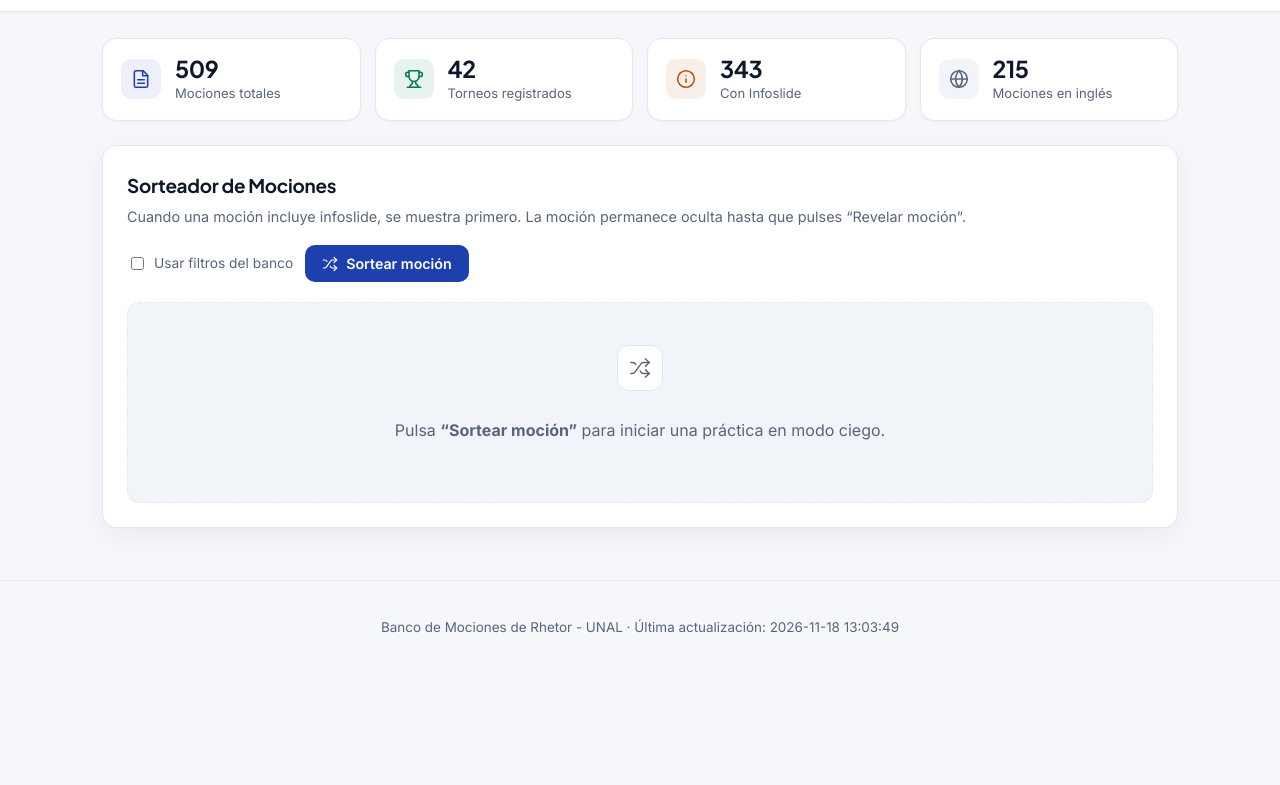
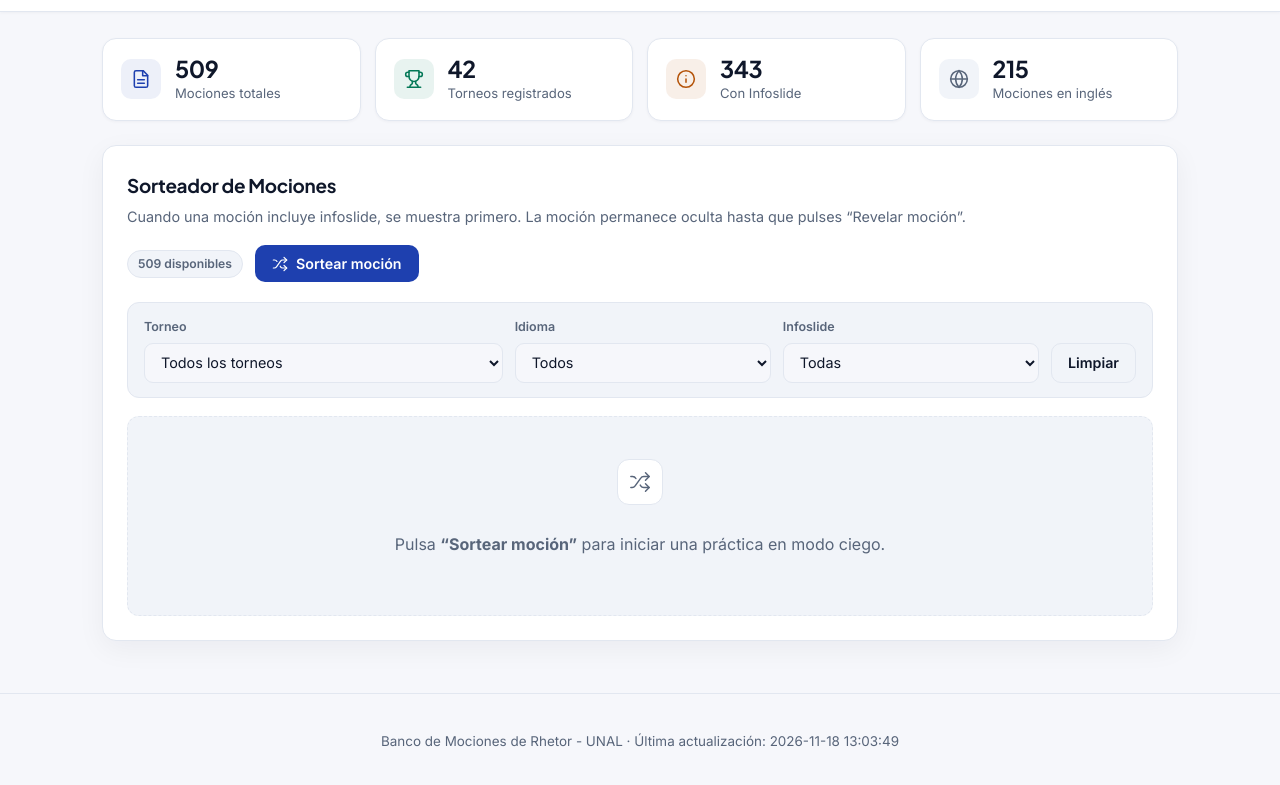
Before and after one commit to aaronespg/Debate-BP---Aaron, a plain HTML site: page index.html in a window 1280 px wide. Shown: the part 147-932 px from the top of the page. Before the commit the page ends 833 px from the top, so only its background shows below. Drawn offline with Linux system fonts and the light colour scheme.

Commit message:
Agrega filtros propios al sorteador de mociones y actualiza el plan

```diff
--- a/app.js
+++ b/app.js
@@ -26,7 +26,11 @@ const els = {
   statTraducidas: document.getElementById("stat-traducidas"),
   generatedAt: document.getElementById("generated-at"),
   btnRandom: document.getElementById("btn-random"),
-  randomUseFilters: document.getElementById("random-use-filters"),
+  randomPoolCount: document.getElementById("random-pool-count"),
+  randomFilterTorneo: document.getElementById("random-filter-torneo"),
+  randomFilterIdioma: document.getElementById("random-filter-idioma"),
+  randomFilterInfoslide: document.getElementById("random-filter-infoslide"),
+  btnClearRandomFilters: document.getElementById("btn-clear-random-filters"),
   randomStage: document.getElementById("random-stage"),
   teamsFormGrid: document.getElementById("teams-form-grid"),
   btnDrawPositions: document.getElementById("btn-draw-positions"),
@@ -198,13 +202,29 @@ function renderRandomStage() {
   }
 }
 
+function getRandomPool() {
+  if (!state.data) return [];
+  const torneo = els.randomFilterTorneo.value;
+  const idioma = els.randomFilterIdioma.value;
+  const infoslide = els.randomFilterInfoslide.value;
+
+  return state.data.mociones.filter((m) => {
+    if (torneo && m.torneo !== torneo) return false;
+    if (idioma && m.idioma !== idioma) return false;
+    if (infoslide === "con" && !m.tiene_infoslide) return false;
+    if (infoslide === "sin" && m.tiene_infoslide) return false;
+    return true;
+  });
+}
+
+function updateRandomPoolCount() {
+  const pool = getRandomPool();
+  els.randomPoolCount.textContent = `${pool.length} ${pool.length === 1 ? "disponible" : "disponibles"}`;
+  els.btnRandom.disabled = pool.length === 0;
+}
+
 function pickRandomMotion() {
-  if (!state.data) return;
-  const pool =
-    els.randomUseFilters.checked && state.filtered.length > 0
-      ? state.filtered
-      : state.data.mociones;
-
+  const pool = getRandomPool();
   if (!pool.length) return;
   const idx = Math.floor(Math.random() * pool.length);
   state.randomMotion = pool[idx];
@@ -456,12 +476,18 @@ async function init() {
 
     const torneos = [...new Set(data.mociones.map((m) => m.torneo))];
     for (const t of torneos) {
-      const opt = document.createElement("option");
-      opt.value = t;
-      opt.textContent = t;
-      els.filterTorneo.appendChild(opt);
+      const opt1 = document.createElement("option");
+      opt1.value = t;
+      opt1.textContent = t;
+      els.filterTorneo.appendChild(opt1);
+
+      const opt2 = document.createElement("option");
+      opt2.value = t;
+      opt2.textContent = t;
+      els.randomFilterTorneo.appendChild(opt2);
     }
 
+    updateRandomPoolCount();
     applyFilters();
   } catch (err) {
     els.motionsContainer.innerHTML = `
@@ -474,6 +500,15 @@ async function init() {
   }
 
   els.btnRandom.addEventListener("click", pickRandomMotion);
+  els.randomFilterTorneo.addEventListener("change", updateRandomPoolCount);
+  els.randomFilterIdioma.addEventListener("change", updateRandomPoolCount);
+  els.randomFilterInfoslide.addEventListener("change", updateRandomPoolCount);
+  els.btnClearRandomFilters.addEventListener("click", () => {
+    els.randomFilterTorneo.value = "";
+    els.randomFilterIdioma.value = "";
+    els.randomFilterInfoslide.value = "";
+    updateRandomPoolCount();
+  });
   els.filterText.addEventListener("input", applyFilters);
   els.filterTorneo.addEventListener("change", applyFilters);
   els.filterIdioma.addEventListener("change", applyFilters);
--- a/index.html
+++ b/index.html
@@ -8,7 +8,7 @@
   <link rel="preconnect" href="https://fonts.googleapis.com" />
   <link rel="preconnect" href="https://fonts.gstatic.com" crossorigin />
   <link href="https://fonts.googleapis.com/css2?family=Inter:wght@400;500;600;700&family=Plus+Jakarta+Sans:wght@600;700;800&display=swap" rel="stylesheet" />
-  <link rel="stylesheet" href="styles.css?v=4" />
+  <link rel="stylesheet" href="styles.css?v=5" />
 </head>
 <body>
   <header class="topbar">
@@ -133,10 +133,7 @@
             <p class="muted">Cuando una moción incluye infoslide, se muestra primero. La moción permanece oculta hasta que pulses “Revelar moción”.</p>
           </div>
           <div class="panel-actions">
-            <label class="checkbox-inline">
-              <input type="checkbox" id="random-use-filters" />
-              <span>Usar filtros del banco</span>
-            </label>
+            <span id="random-pool-count" class="badge badge-neutral">0 disponibles</span>
             <button id="btn-random" class="btn btn-primary" type="button">
               <svg class="icon" viewBox="0 0 24 24" fill="none" stroke="currentColor" stroke-width="1.85" stroke-linecap="round" stroke-linejoin="round" aria-hidden="true">
                 <path d="M2 18h1.4c1.3 0 2.5-.6 3.3-1.7l6.1-8.6c.7-1.1 2-1.7 3.3-1.7H22"/>
@@ -147,6 +144,37 @@
               </svg>
               <span>Sortear moción</span>
             </button>
+          </div>
+        </div>
+
+        <div class="random-filters" aria-label="Filtros del sorteador">
+          <div class="filter-group">
+            <label for="random-filter-torneo">Torneo</label>
+            <select id="random-filter-torneo">
+              <option value="">Todos los torneos</option>
+            </select>
+          </div>
+
+          <div class="filter-group">
+            <label for="random-filter-idioma">Idioma</label>
+            <select id="random-filter-idioma">
+              <option value="">Todos</option>
+              <option value="es">Español</option>
+              <option value="en">Inglés (EN -> ES)</option>
+            </select>
+          </div>
+
+          <div class="filter-group">
+            <label for="random-filter-infoslide">Infoslide</label>
+            <select id="random-filter-infoslide">
+              <option value="">Todas</option>
+              <option value="con">Solo con infoslide</option>
+              <option value="sin">Sin infoslide</option>
+            </select>
+          </div>
+
+          <div class="filter-actions">
+            <button id="btn-clear-random-filters" class="btn btn-ghost" type="button">Limpiar</button>
           </div>
         </div>
 
@@ -279,6 +307,6 @@
     </div>
   </footer>
 
-  <script src="app.js?v=3"></script>
+  <script src="app.js?v=5"></script>
 </body>
 </html>
--- a/styles.css
+++ b/styles.css
@@ -357,6 +357,30 @@ h3 {
 }
 
 /* Random motion stage */
+.random-filters {
+  display: grid;
+  grid-template-columns: 1.4fr 1fr 1fr auto;
+  gap: 12px;
+  align-items: end;
+  margin-bottom: 18px;
+  padding: 14px 16px;
+  border-radius: 12px;
+  background: var(--surface-alt);
+  border: 1px solid var(--border);
+}
+
+@media (max-width: 720px) {
+  .random-filters {
+    grid-template-columns: 1fr 1fr;
+  }
+}
+
+@media (max-width: 480px) {
+  .random-filters {
+    grid-template-columns: 1fr;
+  }
+}
+
 .random-stage {
   background: var(--surface-alt);
   border: 1px dashed var(--border);
```
Also changed, not shown: 1 other file.
